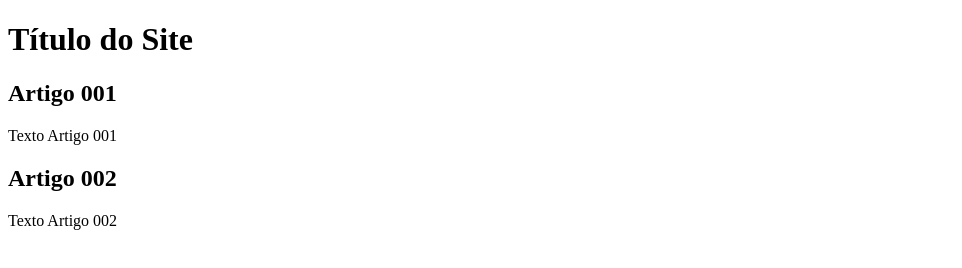
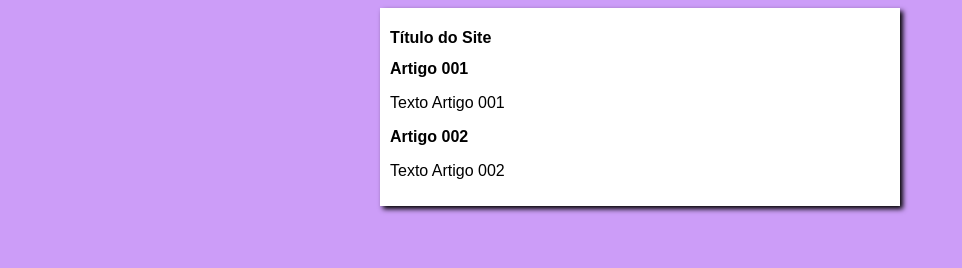
Before and after one commit to YgorCastro81/Projeto-Site, a plain HTML site: page index.html in a window 1280 px wide. Shown: the whole page, without its empty margins (0-962 px from the left). Drawn offline with Linux system fonts and the light colour scheme.

Commit message:
iniciei o design

```diff
--- /dev/null
+++ b/estilos/style.css
@@ -0,0 +1,17 @@
+* {
+    font-family: Arial, Helvetica, sans-seri;
+font-size: 16px;
+}
+
+body {
+    background-color: rgb(204, 157, 248);
+
+}
+
+main {
+    background-color: white;
+    width: 500px;
+    margin: auto;
+    padding: 10px;
+    box-shadow: 3px 3px 5px rgba(0, 0, 0.473);
+}
--- a/index.html
+++ b/index.html
@@ -4,6 +4,7 @@
     <meta charset="UTF-8">
     <meta name="viewport" content="width=device-width, initial-scale=1.0">
     <title>Título do Site</title>
+    <link rel="stylesheet" href="estilos/style.css">
 </head>
 
 <body>
```
